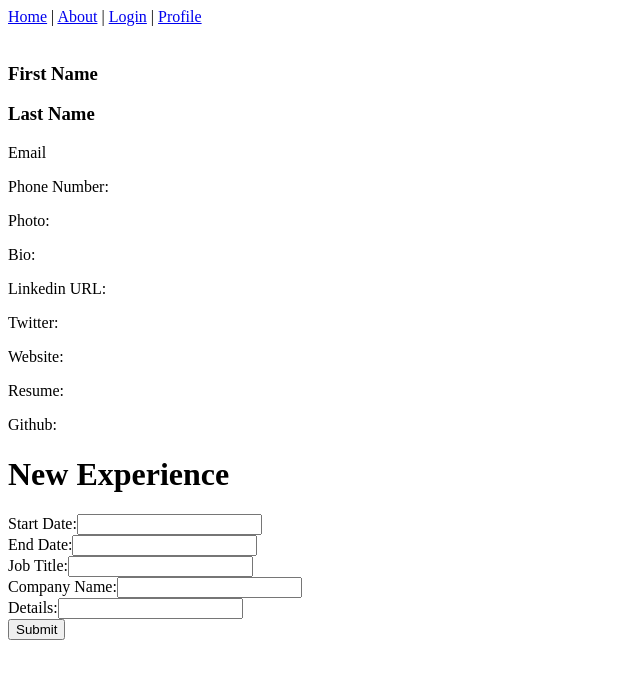
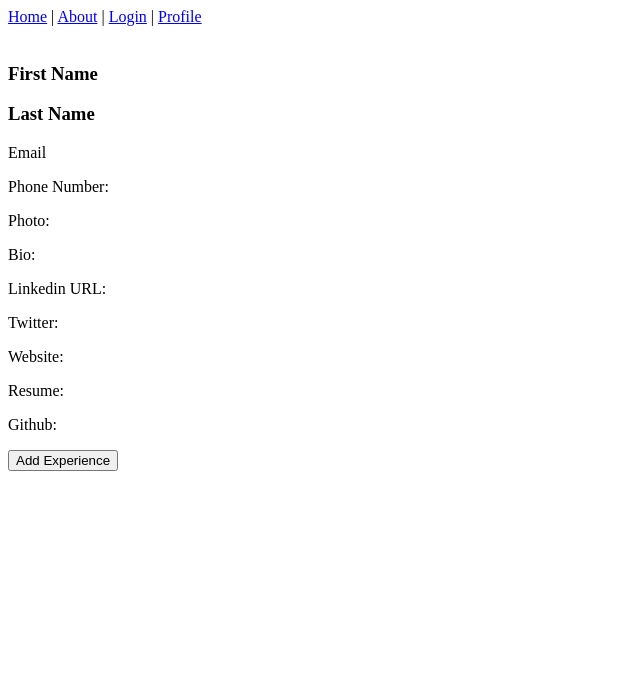
Before and after one commit to zackartborges/student_portal_project, a Vue app: page /profile in a window 1280 px wide. Shown: the top 678 px of the page, without its empty margins (0-640 px from the left). Built offline with nearby package versions, Linux system fonts and the light colour scheme.

Commit message:
adds create experience modal

```diff
--- a/package.json
+++ b/package.json
@@ -8,6 +8,7 @@
     "lint": "vue-cli-service lint"
   },
   "dependencies": {
+    "axios": "^0.21.1",
     "core-js": "^3.6.5",
     "vue": "^2.6.11",
     "vue-router": "^3.2.0"
--- a/src/main.js
+++ b/src/main.js
@@ -1,10 +1,15 @@
 import Vue from "vue";
 import App from "./App.vue";
 import router from "./router";
+import axios from "axios";
+
+axios.defaults.headers.common["X-Requested-With"] = "XMLHttpRequest";
+axios.defaults.baseURL =
+  process.env.NODE_ENV === "development" ? "http://localhost:3000" : "/";
 
 Vue.config.productionTip = false;
 
 new Vue({
   router,
-  render: (h) => h(App),
+  render: h => h(App)
 }).$mount("#app");
--- a/src/views/Profile.vue
+++ b/src/views/Profile.vue
@@ -28,8 +28,9 @@
       <!-- <p>{{student.bio}}</p> -->
     </div>
     <div id="student-experiences">
-      <div class="container experiences-new">
-        <form v-on:submit.prevent="createExperience()">
+      <button v-on:click="createWindow">Add Experience</button>
+      <dialog id="create-experience-window">
+        <form method="dialog">
           <h1>New Experience</h1>
             <div class="form-group">
               <label>Start Date:</label>
@@ -51,9 +52,10 @@
               <label>Details:</label>
               <input type="text" class="form-control" v-model="details" />
             </div>
-            <input type="submit" class="btn" value="Submit" />
+            <button v-on:click="createExperience()">Submit</button>
+            <button>close</button>
         </form>
-      </div>
+      </dialog>
     </div>
     <div id="student-education"></div>
     <div id="student-skills"></div>
@@ -64,6 +66,7 @@
 <style></style>
 
 <script>
+import axios from "axios";
 export default {
   data: function () {
     return {
@@ -91,7 +94,14 @@ export default {
         companyName: this.companyName,
         details: this.details,
       };
-
+      axios
+        .post("/api/profile", params)
+        .then(() => {
+          this.$router.push("/profile");
+        })
+    },
+    createWindow: function () {
+      document.querySelector("#create-experience-window").showModal();
     }
   },
 };
```
Also changed, not shown: 1 other file (tests, documents, lock files or other folders).
